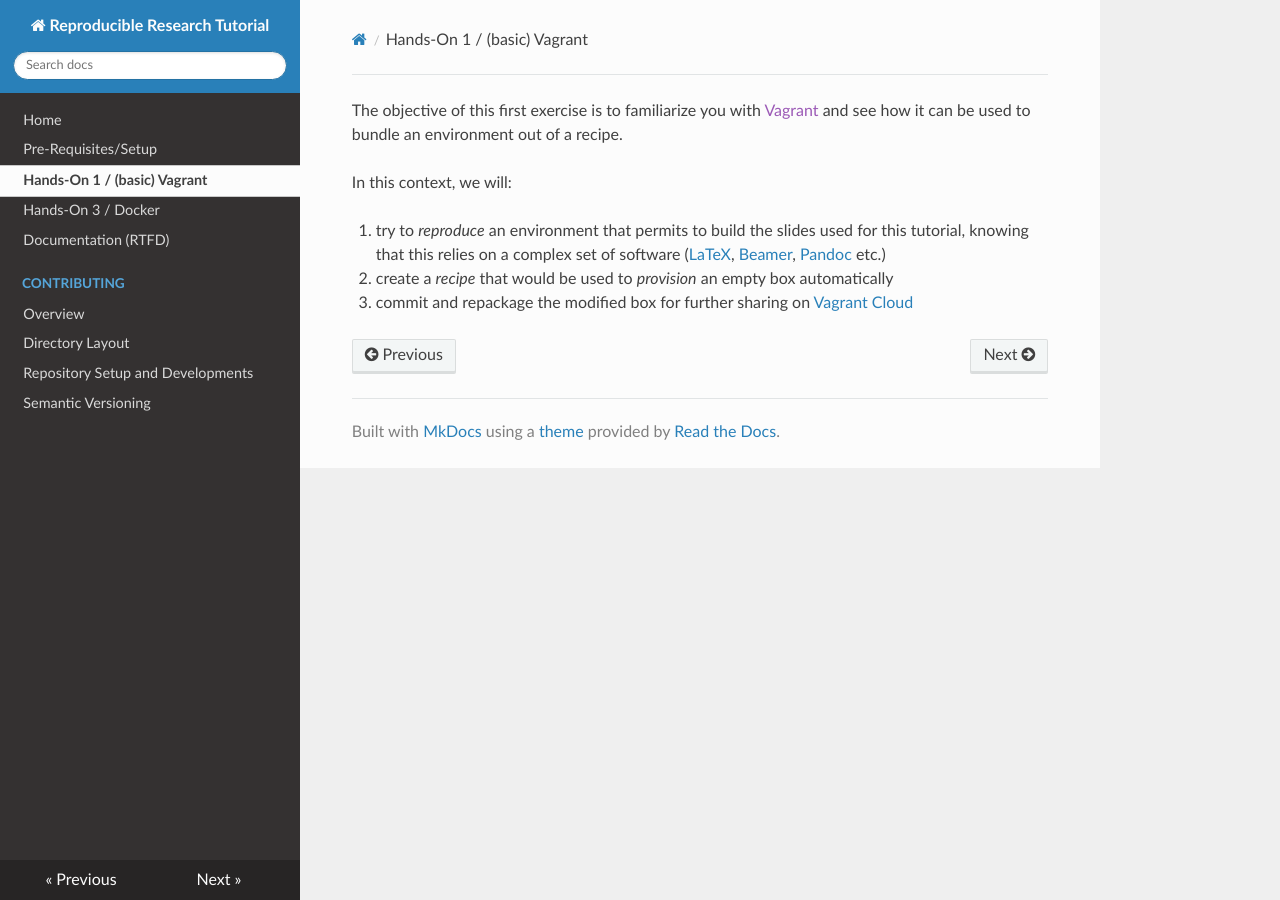
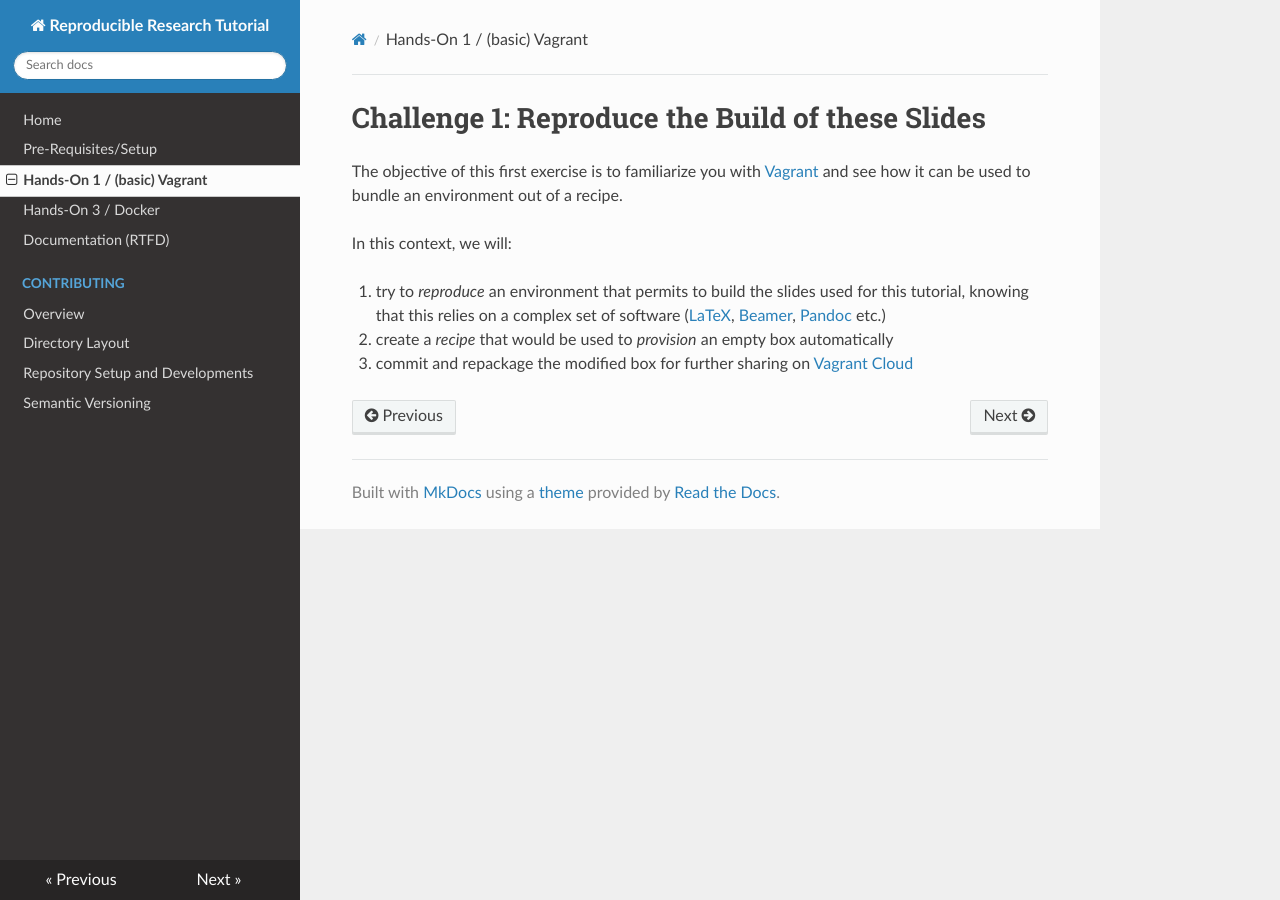
Before and after one commit to Falkor/RR-tutorials, an MkDocs documentation site: the page built from docs/hands-on-01.md, in a window 1280 px wide. Built offline with MkDocs 1.6.1, drawn with Linux system fonts in a browser that asks for light colours; nearby versions of some CDN libraries; old or Windows-style settings are respelled for this version of MkDocs.

Commit message:
simplify urls
Signed-off-by: Sebastien Varrette <Sebastien.Varrette@uni.lu>

```diff
--- a/docs/01-hands-on-vagrant-basis.md
+++ b/docs/hands-on-01.md
@@ -1,5 +1,7 @@
-The objective of this first exercise is to familiarize you with [Vagrant]() and see how it can be used to
-bundle an environment out of a recipe.
+
+# Challenge 1: Reproduce the Build of these Slides
+
+The objective of this first exercise is to familiarize you with [Vagrant](https://www.vagrantup.com) and see how it can be used to bundle an environment out of a recipe.
 
 In this context, we will:
 
--- a/mkdocs.yml
+++ b/mkdocs.yml
@@ -2,7 +2,7 @@ site_name: Reproducible Research Tutorial
 pages:
 - Home: 'index.md'
 - Pre-Requisites/Setup: 'setup/index.md'
-- Hands-On 1 / (basic) Vagrant: '01-hands-on-vagrant-basis.md'
+- Hands-On 1 / (basic) Vagrant: 'hands-on-01.md'
 - Hands-On 3 / Docker: '03-hands-on-docker.md'
 - Documentation (RTFD): 'rtfd.md'
 - Contributing:
```
